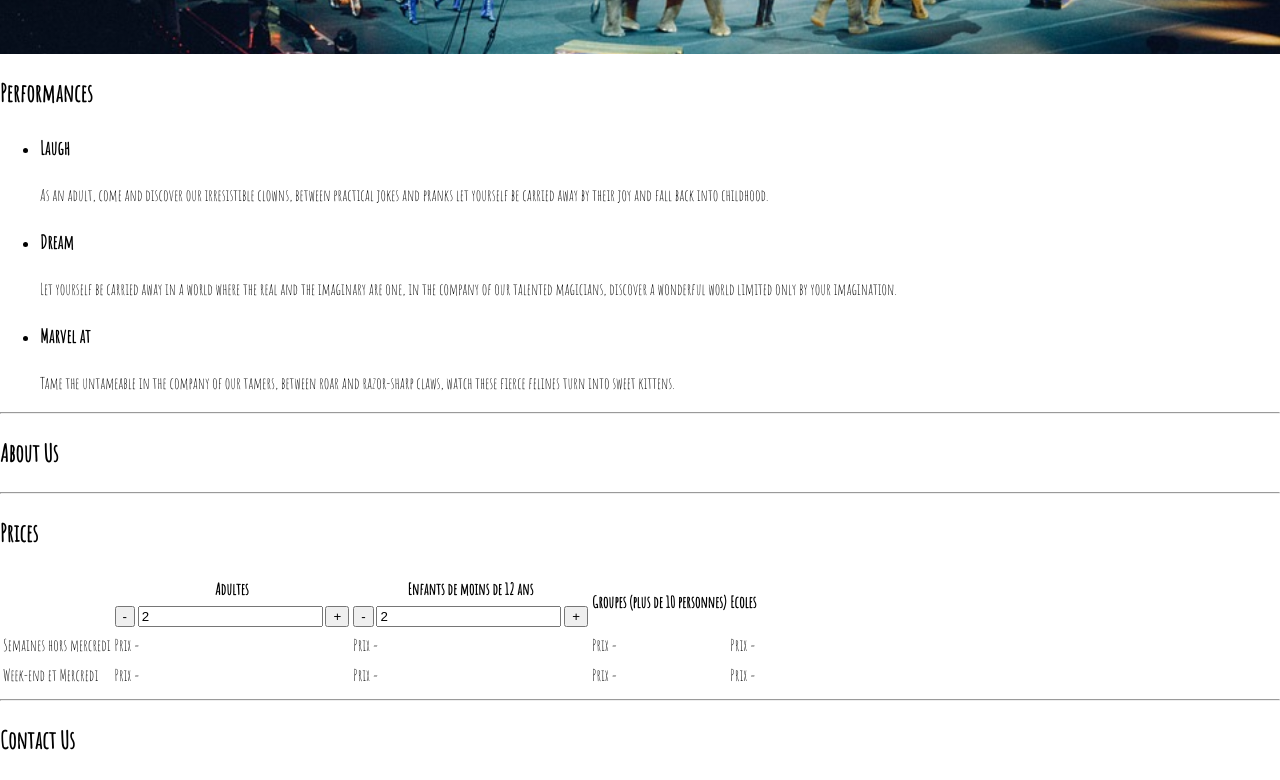
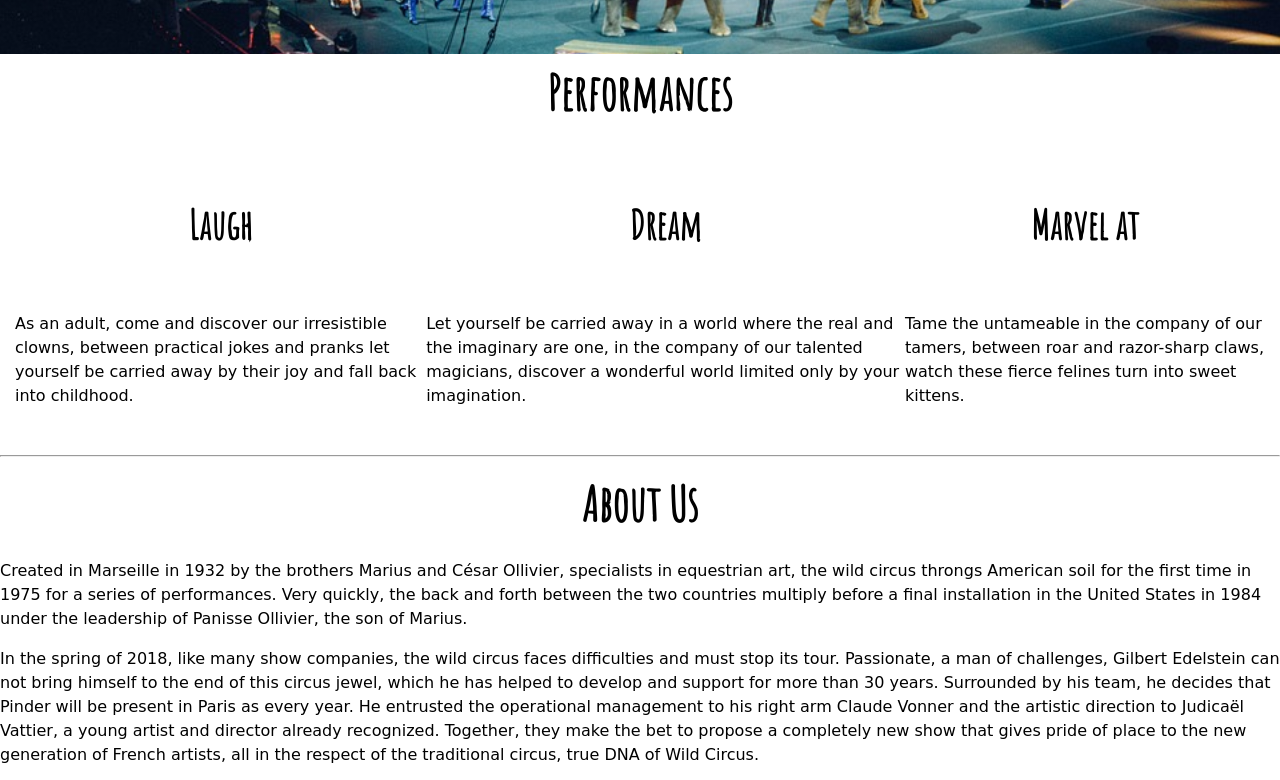
Before and after one commit to rencho13/wild-circus, a plain HTML site: page index.html in a window 1280 px wide. Shown: the part 420-1200 px from the top of the page. Drawn offline with nearby package versions, Linux system fonts and the light colour scheme.

Commit message:
finalisation section performance

```diff
--- a/index.html
+++ b/index.html
@@ -56,6 +56,7 @@ Tu peux jeter un oeil par ici pour en savoir un peu plus: https://www.243tech.co
             <li class="performance">
                 <h3>Marvel at</h3>
                 <p>Tame the untameable in the company of our tamers, between roar and razor-sharp claws, watch these fierce felines turn into sweet kittens.</p>
+
             </li>
         </ul>
     </section>
@@ -65,6 +66,8 @@ Tu peux jeter un oeil par ici pour en savoir un peu plus: https://www.243tech.co
     <section id="about">
         <h2>About Us</h2>
         <!-- TODO: Cette section n'a pas encore été réalisée, tu as carte blanche pour nous montrer ta créativité -->
+        <p>Created in Marseille in 1932 by the brothers Marius and César Ollivier, specialists in equestrian art, the wild circus throngs American soil for the first time in 1975 for a series of performances. Very quickly, the back and forth between the two countries multiply before a final installation in the United States in 1984 under the leadership of Panisse Ollivier, the son of Marius.</p>
+        <p>In the spring of 2018, like many show companies, the wild circus faces difficulties and must stop its tour. Passionate, a man of challenges, Gilbert Edelstein can not bring himself to the end of this circus jewel, which he has helped to develop and support for more than 30 years. Surrounded by his team, he decides that Pinder will be present in Paris as every year. He entrusted the operational management to his right arm Claude Vonner and the artistic direction to Judicaël Vattier, a young artist and director already recognized. Together, they make the bet to propose a completely new show that gives pride of place to the new generation of French artists, all in the respect of the traditional circus, true DNA of Wild Circus.</p>
     </section>
 
     <hr />
--- a/style.css
+++ b/style.css
@@ -1,28 +1,30 @@
 /* GENERAL */
 
-*, *::before, *::after {
+*,
+*::before,
+*::after {
     box-sizing: border-box;
 }
 
 html {
-    font-size:14px;
+    font-size: 14px;
 }
 
 body {
-    font-family: 'Amatic SC',sans-serif;
+    font-family: 'Amatic SC', sans-serif;
     line-height: 1.625;
-    margin:0;
+    margin: 0;
 }
 
 a {
-    color:inherit;
+    color: inherit;
     text-decoration: none;
     transition: color .3s;
 }
 
 .header {
     background:
-        linear-gradient(180deg, rgba(0,0,0,0.7), rgba(28,28,28,0.01)),
+        linear-gradient(180deg, rgba(0, 0, 0, 0.7), rgba(28, 28, 28, 0.01)),
         url(images/bg.jpg) center center / cover no-repeat;
 
     color: #FFF;
@@ -35,8 +37,9 @@ a {
     text-transform: uppercase;
     text-align: center;
 }
+
 .topbar a:hover {
-    color:#C89446;
+    color: #C89446;
 }
 
 .logo {
@@ -49,18 +52,19 @@ a {
 }
 
 .baseline {
-    padding:10px 0 110px 0;
+    padding: 10px 0 110px 0;
     text-align: center;
 }
 
 .baseline-welcome {
-    font-family: 'Amatic SC',sans-serif;
-    color:#C89446;
-    font-size:2.5rem;
+    font-family: 'Amatic SC', sans-serif;
+    color: #C89446;
+    font-size: 2.5rem;
     display: block;
     line-height: 1;
 
 }
+
 .baseline-name {
 
     font-size: 3.5rem;
@@ -68,36 +72,104 @@ a {
     font-weight: 700;
     letter-spacing: 11px;
     display: block;
-    text-transform:uppercase;
+    text-transform: uppercase;
 }
+
 .baseline-slogan {
 
     font-size: 1.5rem;
     font-weight: 300;
     display: block;
-    text-transform:uppercase;
+    text-transform: uppercase;
     font-weight: 700;
     letter-spacing: 4px;
 
 
 }
+
 @media only screen and (min-width: 920px) {
     html {
         font-size: 16px;
     }
+
+    h2 {
+        font-size: 3rem;
+
+    }
+
     .topbar {
         font-size: 2.5rem;
     }
+
     .baseline-slogan {
 
         font-size: 1.5rem;
     }
+
     .baseline-name {
 
         font-size: 4.375rem;
     }
+
     .baseline-welcome {
-    font-size:3.75rem;
+        font-size: 3.75rem;
     }
 
+    .performance p {
+        font-size: 2rem;
+        font-family: cursive;
+        line-height: 1;
+        width: 300px;
+
     }
+
+    .performance h3 {
+        font-size: 2.5rem;
+        text-align: center;
+        padding-bottom: 15px;
+    }
+}
+
+
+/* PERFORMANCES */
+#performances h2 {
+    text-align: center;
+    margin: 0;
+}
+
+#perf {
+    margin-top: 5px;
+    padding:15px 15px;
+    display: flex;
+    flex-direction: row;
+    justify-content: space-around;
+    width: auto;
+}
+
+.performance p {
+    font-size: 1rem;
+    font-family: cursive;
+    line-height: 1.5;
+    width: auto;
+}
+
+.performance h3 {
+    text-align: center;
+    padding-bottom: 15px;
+}
+
+#performances li {
+    list-style-type: none;
+}
+
+/* ABOUS US */
+#about h2 {
+    text-align: center;
+    margin: 0;
+}
+
+#about p {
+    font-size: 1rem;
+    font-family: cursive;
+    line-height: 1.5;
+    width: 100%;
```
Lines whose indentation alone changed are shown as unchanged.
